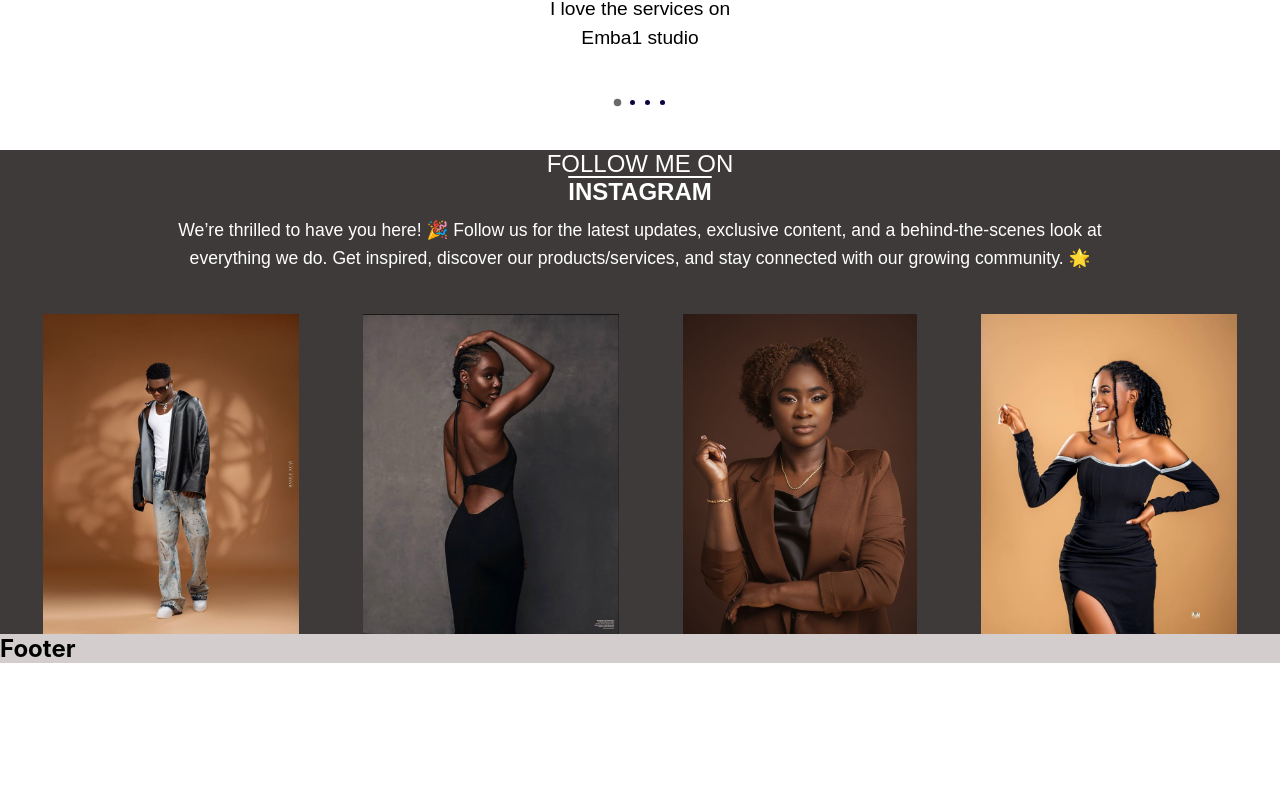
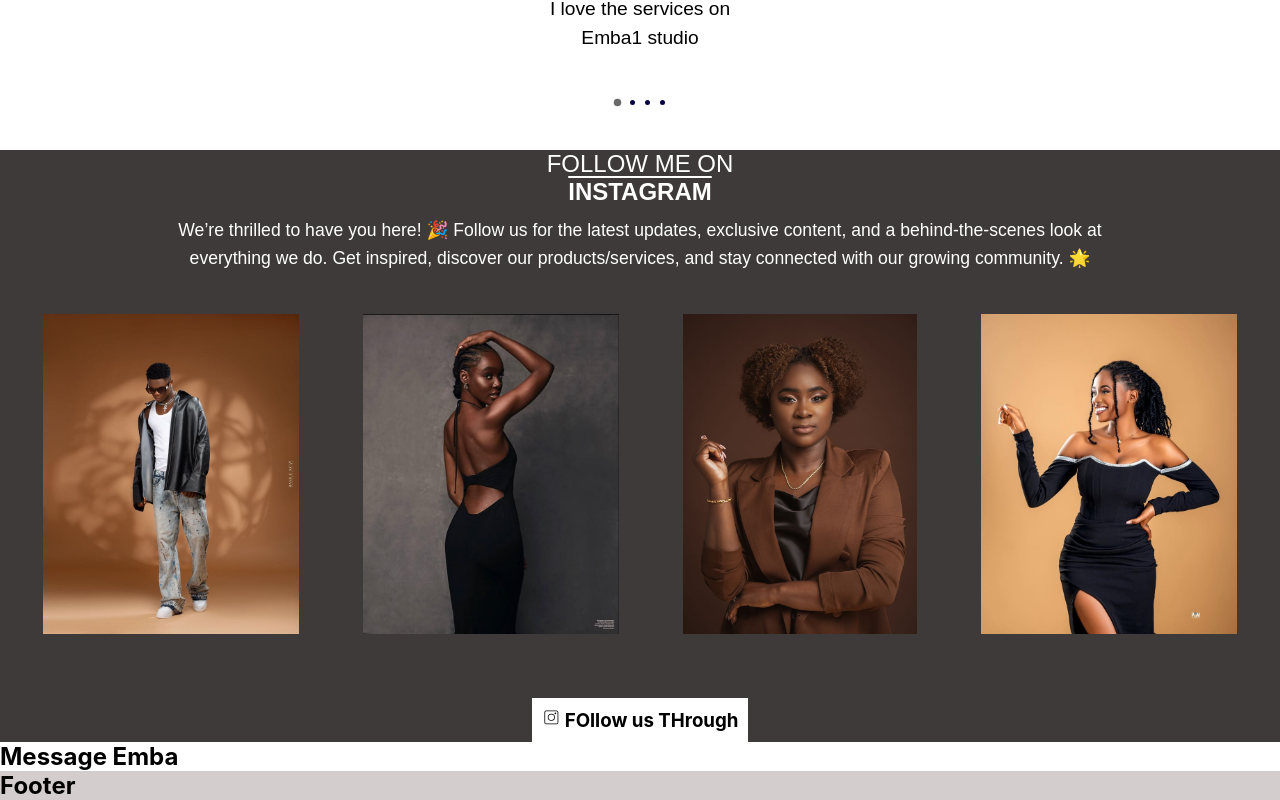
Before and after one commit to tobias-omondi/studio-app, a React (Create React App) app in the folder studio/: page / in a window 1280 px wide. Shown: the part 3377-4177 px from the top of the page. Before the commit the page ends 4040 px from the top, so only its background shows below. Built offline with nearby package versions, Linux system fonts and the light colour scheme; a web font is replaced by a local one.

Commit message:
added components

```diff
--- a/studio/package.json
+++ b/studio/package.json
@@ -11,6 +11,7 @@
     "react": "^18.3.1",
     "react-awesome-slider": "^4.1.0",
     "react-dom": "^18.3.1",
+    "react-icons": "^5.3.0",
     "react-router-dom": "^6.26.2",
     "react-scripts": "5.0.1",
     "react-scroll": "^1.9.0",
--- /dev/null
+++ b/studio/src/components/Message.js
@@ -0,0 +1,16 @@
+import React from 'react'
+import "./Message.css"
+import Footer from './Footer'
+
+const Message = () => {
+  return (
+    <div>
+    <div>
+      <h2>Message Emba</h2>
+    </div>
+    <Footer />
+    </div>
+  )
+}
+
+export default Message
--- a/studio/src/components/Social.js
+++ b/studio/src/components/Social.js
@@ -1,10 +1,11 @@
 import React from 'react'
-import Footer from './Footer'
 import "./Socials.css"
 import socialImagesone from "../studioAsset/social1.jpeg"
 import socialImagestwo from "../studioAsset/socials4.jpeg"
 import socialImagesthree from "../studioAsset/socials5.jpeg"
 import socialImagesfour from "../studioAsset/social7.jpeg"
+import { CiInstagram } from "react-icons/ci";
+import Message from './Message'
 
 const SocialImages = [
   { src: socialImagesone, alt: "photoshot 1" },
@@ -26,11 +27,13 @@ const Social = () => {
             <img key={index} src={image.src} alt={image.alt} className='social_image' />
           ))}
       </div>
-      <div>
-
+      <div className='instagram_social'>
+      <a href='https://www.instagram.com/'>
+        <h3> <CiInstagram />  FOllow us THrough</h3>
+      </a>
       </div>
     </div>
-    <Footer />
+    <Message/>
     </div>
   )
 }
--- a/studio/src/components/Socials.css
+++ b/studio/src/components/Socials.css
@@ -70,3 +70,18 @@
     max-height: 320px;
     object-fit: cover; /* Ensures images keep their aspect ratio */
 }
+
+
+.instagram_social{
+    background-color: #fff;
+    text-align: center;
+    margin-top: 5%;
+    padding: 10px;
+}
+.instagram_social a {
+    color: #000;
+    text-decoration: none;
+}
+.instagram_social a:hover{
+    color:  #451db3;
+}
```
Also changed, not shown: studio/src/components/Message.css (added), 1 other file (tests, documents, lock files or other folders).
